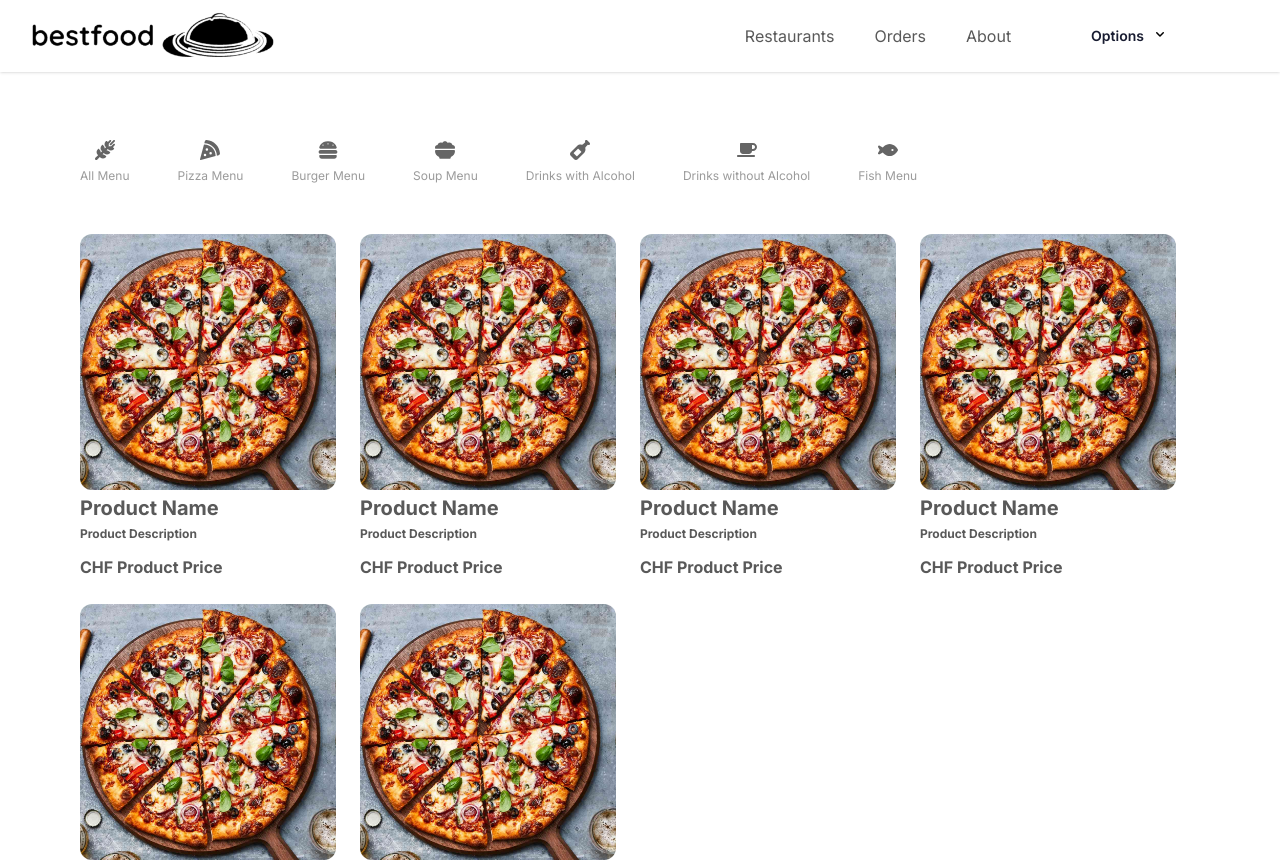
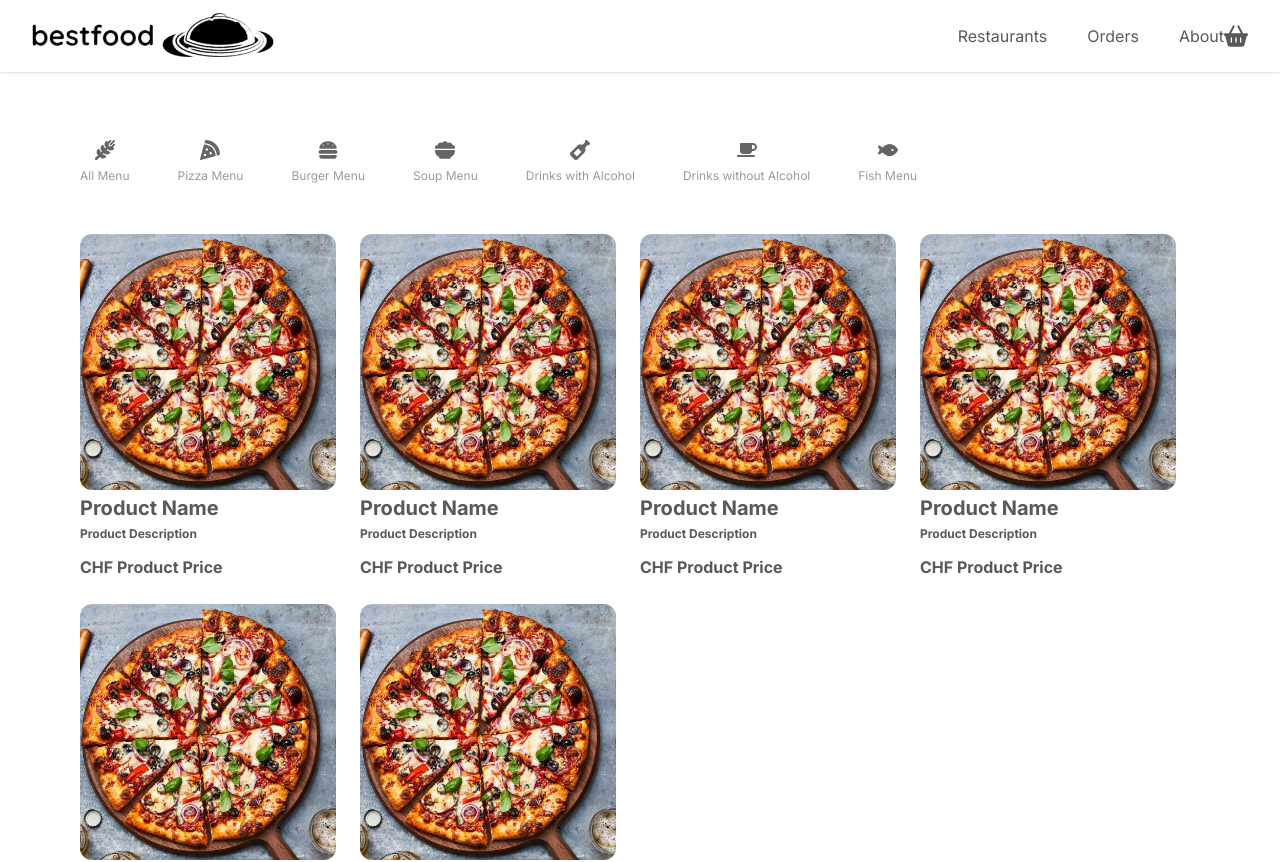
Before and after one commit to ChadevDevelopment/BestFood, a Next.js app in the folder best_food_next/: page / in a window 1280 px wide. Shown: the top 862 px of the page. Built offline with nearby package versions, Linux system fonts and the light colour scheme.

Commit message:
added checkout icon

```diff
--- a/best_food_next/components/header/index.tsx
+++ b/best_food_next/components/header/index.tsx
@@ -106,7 +106,18 @@ const Header = () => {
             </ul>
           </nav>
           <div>
-            <DropDown />
+            {/* <DropDown /> */}
+
+            <Link href="/myorders">
+              <svg
+                className="w-6 h-6 flex items-center"
+                xmlns="http://www.w3.org/2000/svg"
+                viewBox="0 0 576 512"
+                fill="currentColor"
+              >
+                <path d="M253.3 35.1c6.1-11.8 1.5-26.3-10.2-32.4s-26.3-1.5-32.4 10.2L117.6 192H32c-17.7 0-32 14.3-32 32s14.3 32 32 32L83.9 463.5C91 492 116.6 512 146 512H430c29.4 0 55-20 62.1-48.5L544 256c17.7 0 32-14.3 32-32s-14.3-32-32-32H458.4L365.3 12.9C359.2 1.2 344.7-3.4 332.9 2.7s-16.3 20.6-10.2 32.4L404.3 192H171.7L253.3 35.1zM192 304v96c0 8.8-7.2 16-16 16s-16-7.2-16-16V304c0-8.8 7.2-16 16-16s16 7.2 16 16zm96-16c8.8 0 16 7.2 16 16v96c0 8.8-7.2 16-16 16s-16-7.2-16-16V304c0-8.8 7.2-16 16-16zm128 16v96c0 8.8-7.2 16-16 16s-16-7.2-16-16V304c0-8.8 7.2-16 16-16s16 7.2 16 16z" />
+              </svg>
+            </Link>
           </div>
         </div>
       </div>
```
